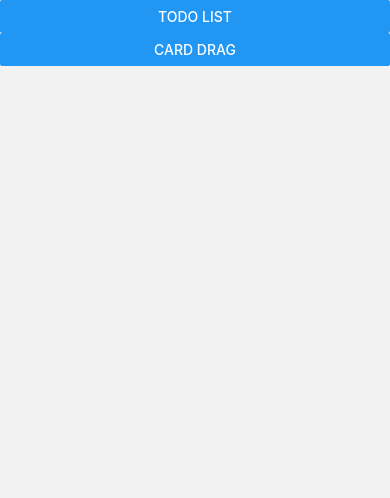
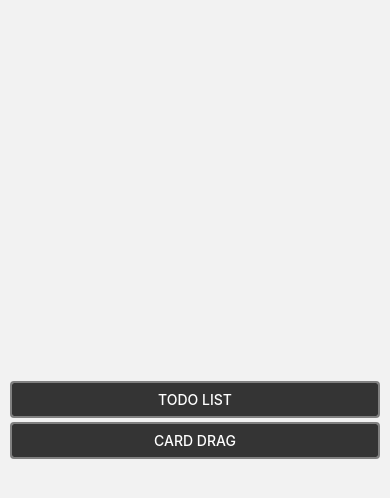
Before and after one commit to AyoungWon/RN-pratice-with-reanimated, a React Native app: screen /Home in a window 390 px wide. Shown: the top 498 px of the page. Built offline with nearby package versions, Linux system fonts and the light colour scheme.

Commit message:
feat: complete setting home

```diff
--- a/src/screens/Home/index.tsx
+++ b/src/screens/Home/index.tsx
@@ -1,16 +1,17 @@
 import React, { HTMLAttributes } from "react";
 import { Button, StyleSheet, Text, View } from "react-native";
 import { SafeAreaView } from "react-native-safe-area-context";
+import RoundButton from "../components/RoundButton";
 
 const Home = ({ navigation }) => {
   return (
-    <SafeAreaView>
-      <View>
-        <Button
+    <SafeAreaView style={styles.outer}>
+      <View style={styles.container}>
+        <RoundButton
           title="Todo list"
           onPress={() => navigation.navigate("TodoList")}
         />
-        <Button
+        <RoundButton
           title="Card drag"
           onPress={() => navigation.navigate("CardDrag")}
         />
@@ -29,6 +30,7 @@ const styles = StyleSheet.create({
     flexDirection: "column",
     alignItems: "center",
     justifyContent: "center",
+    padding: 10,
   },
 });
 export default Home;
--- /dev/null
+++ b/src/screens/components/RoundButton/index.tsx
@@ -0,0 +1,26 @@
+import React from "react";
+import { Button, StyleSheet, View } from "react-native";
+
+type Props = {
+  title: string;
+  onPress: () => void;
+};
+
+const RoundButton = ({ title, onPress }: Props) => {
+  return (
+    <View style={styles.button}>
+      <Button title={title} onPress={onPress} color="#343434" />
+    </View>
+  );
+};
+const styles = StyleSheet.create({
+  button: {
+    borderRadius: 4,
+    borderColor: "grey",
+    borderWidth: 2,
+    width: "100%",
+    marginBottom: 4,
+  },
+});
+
+export default RoundButton;
--- /dev/null
+++ b/src/screens/components/index.ts
@@ -0,0 +1,3 @@
+import RoundButton from "./RoundButton";
+
+export default { RoundButton };
```
